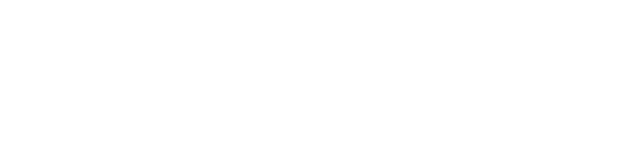
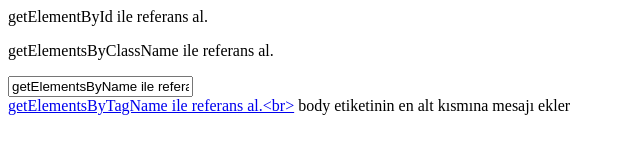
Before and after one commit to birsenmeltem/git, a plain HTML site: page javascript_lesson/index.html in a window 1280 px wide. Shown: the whole page, without its empty margins (0-640 px from the left). Drawn offline with Linux system fonts and the light colour scheme.

Commit message:
ilk ders

```diff
--- a/javascript_lesson/index.html
+++ b/javascript_lesson/index.html
@@ -5,6 +5,20 @@
     <title> Java</title>
 </head>
 <body>
+<div id="deneme"></div>
+<p class="result"></p>
+<p class="result"></p>
+<input type="text" name="fname"/><br>
+<a href="#"></a>
+<script>
+    document.write("body etiketinin en alt kısmına mesajı ekler");
+    window.alert("pencerede yeni bir ekran açar. Sadece alert olarakta kullanılabilir.");// alert("javascipt öğreniyorum");
+    console.log("consol bölümüne mesajı yazar.");
 
+    document.getElementById("deneme").innerHTML="getElementById ile referans al.<br>";
+    document.getElementsByClassName("result")[0].innerHTML="getElementsByClassName ile referans al.<br>";
+    document.getElementsByName("fname")[0].value="getElementsByName ile referans al.";
+    document.getElementsByTagName("a")[0].innerText="getElementsByTagName ile referans al.<br>";
+</script>
 </body>
 </html>
```
